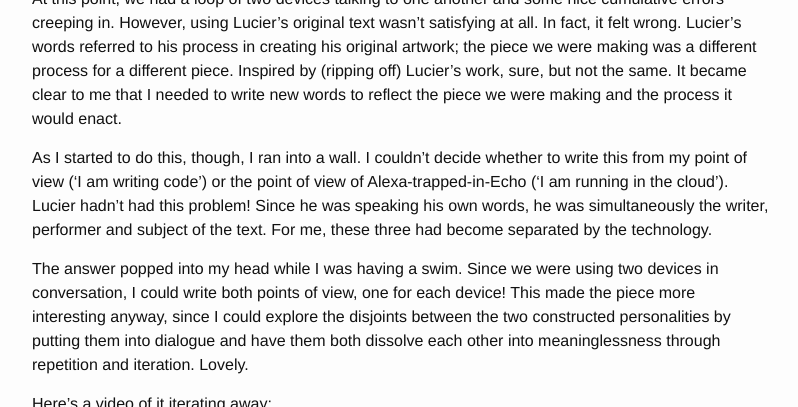
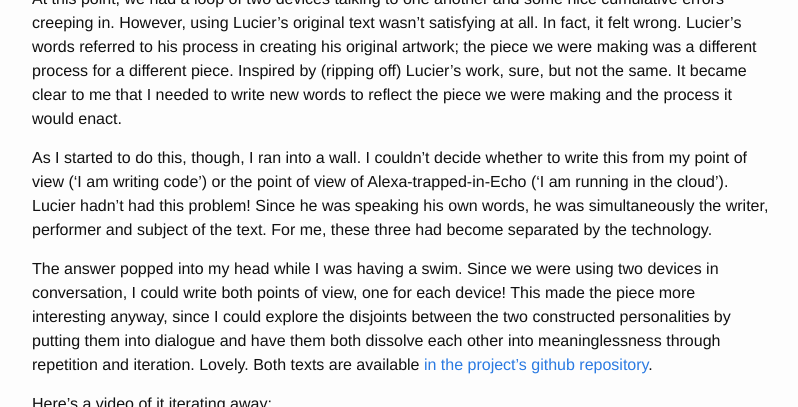
Before and after one commit to prehensile/prehensile.github.io, a Jekyll site: the page built from _posts/2018-02-17-running-in-the-cloud.markdown, in a window 1280 px wide and 900 px high, scrolled down 1471 px, cut to the strip 0-407 px from the top of the window. Shown: the whole strip, without its empty margins (238-1036 px from the left). Built offline with Jekyll 4.4.1, drawn with Linux system fonts in a browser that asks for light colours.

Commit message:
added link to texts

```diff
--- a/_posts/2018-02-17-running-in-the-cloud.markdown
+++ b/_posts/2018-02-17-running-in-the-cloud.markdown
@@ -34,7 +34,7 @@ At this point, we had a loop of two devices talking to one another and some nice
 
 As I started to do this, though, I ran into a wall. I couldn't decide whether to write this from my point of view ('I am writing code') or the point of view of Alexa-trapped-in-Echo ('I am running in the cloud'). Lucier hadn't had this problem! Since he was speaking his own words, he was simultaneously the writer, performer and subject of the text. For me, these three had become separated by the technology.
 
-The answer popped into my head while I was having a swim. Since we were using two devices in conversation, I could write both points of view, one for each device! This made the piece more interesting anyway, since I could explore the disjoints between the two constructed personalities by putting them into dialogue and have them both dissolve each other into meaninglessness through repetition and iteration. Lovely.
+The answer popped into my head while I was having a swim. Since we were using two devices in conversation, I could write both points of view, one for each device! This made the piece more interesting anyway, since I could explore the disjoints between the two constructed personalities by putting them into dialogue and have them both dissolve each other into meaninglessness through repetition and iteration. Lovely. Both texts are available [in the project's github repository](https://raw.githubusercontent.com/prehensile/alexa-sittingroom/master/texts.txt).
 
 Here's a video of it iterating away:
 
```
